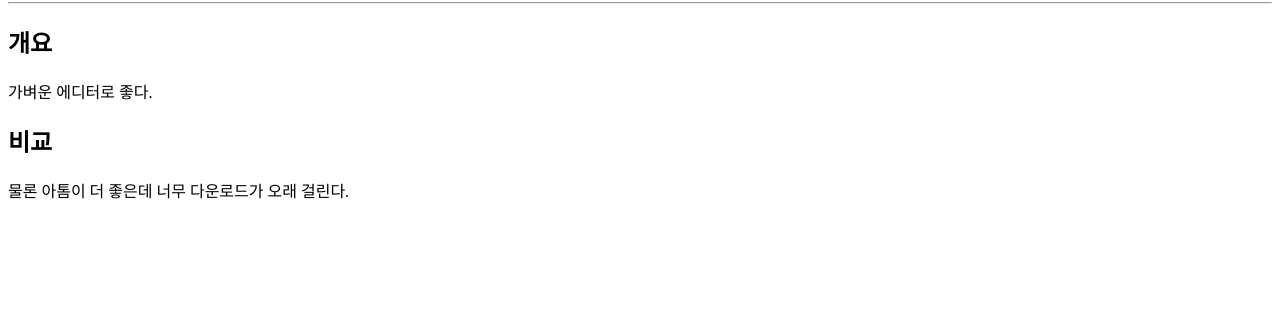
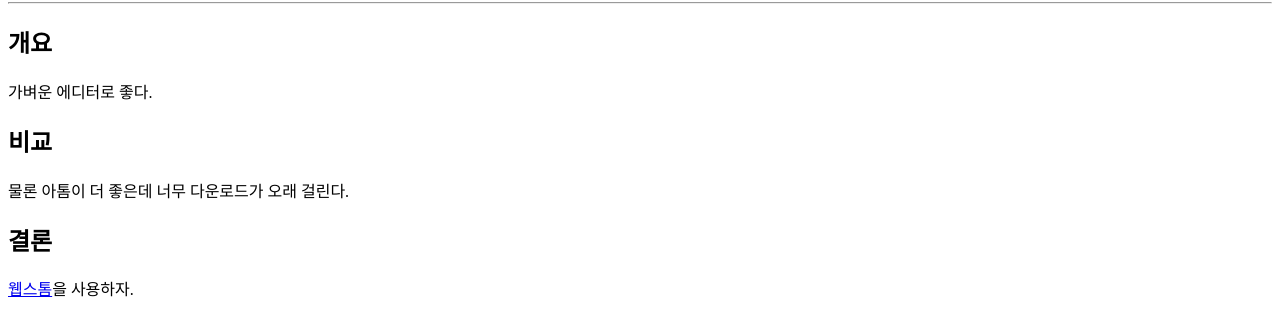
Before and after one commit to Dr-robin/skku-html5-lecture, a plain HTML site: page day2/index.html in a window 1280 px wide. Shown: the part 433-768 px from the top of the page. Drawn offline with Linux system fonts and the light colour scheme.

Commit message:
a 태그 추가

```diff
--- a/day2/index.html
+++ b/day2/index.html
@@ -18,5 +18,7 @@
 	<p>가벼운 에디터로 좋다.</p>
 	<h2>비교</h2>
 	<p>물론 아톰이 더 좋은데 너무 다운로드가 오래 걸린다.</p>
+	<h2>결론</h2>
+	<p><a href="https://www.jetbrains.com/webstorm/">웹스톰</a>을 사용하자.</p>
 </body>
 </html>
```
